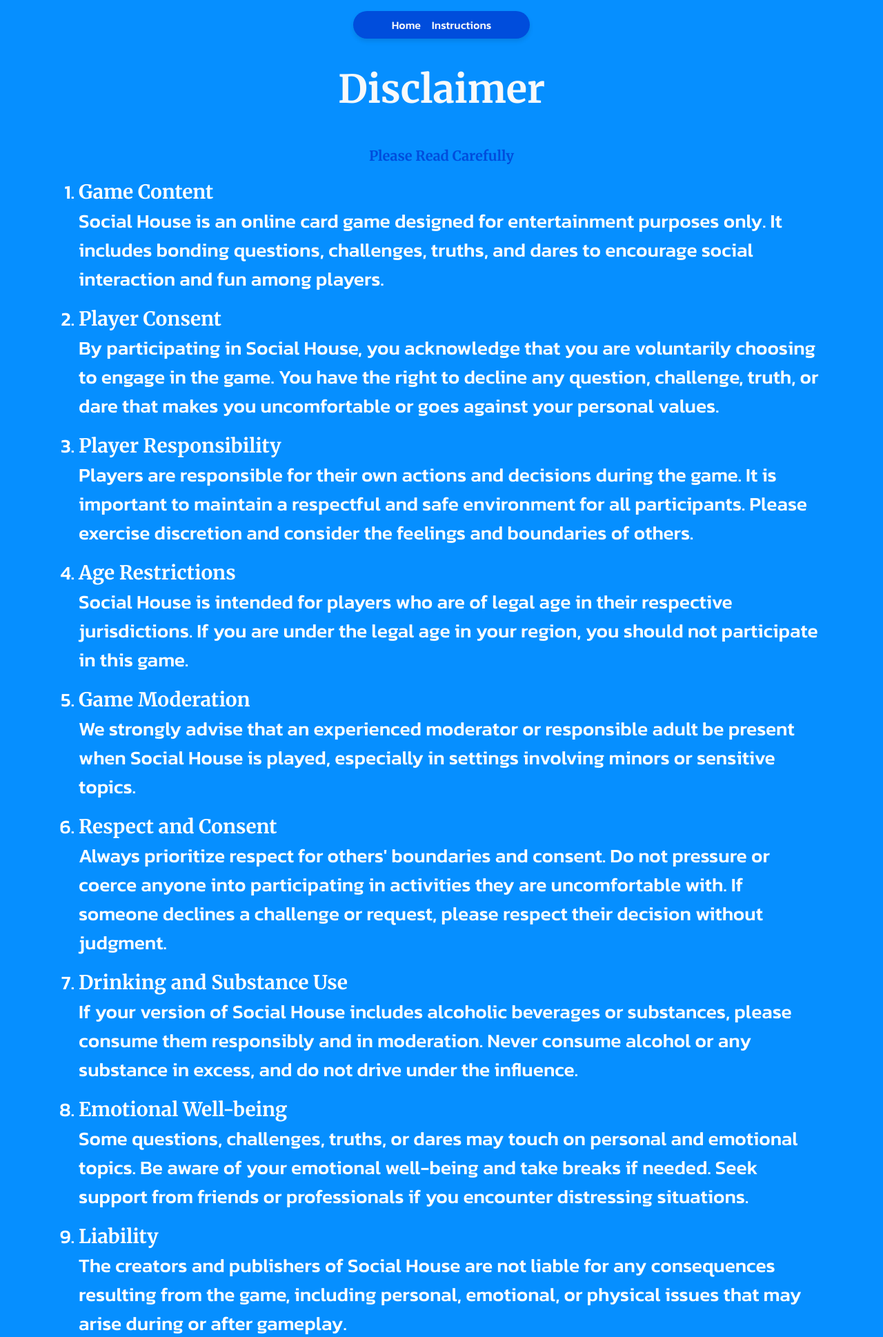
After one commit to coopersully/hidden_ties, a Flask app: page /disclaimer in a window 1280 px wide. The commit adds this page. Shown: the top 1938 px of the page at 69% size. Run offline with Flask 3, Linux system fonts and the light colour scheme; some libraries are stand-ins or nearby versions.

Commit message:
Add privacy policy and disclaimer

```diff
--- a/app.py
+++ b/app.py
@@ -63,5 +63,14 @@
     return render_template('play.html', cards=selected_questions[:player_count * cards_per_player])
 
 
+@app.route('/disclaimer')
+def disclaimer():
+    return render_template('disclaimer.html')
+
+@app.route('/privacy_policy')
+def privacy_policy():
+    return render_template('privacy_policy.html')
+
+
 if __name__ == '__main__':
     app.run()
--- a/static/cards/nsfw.json
+++ b/static/cards/nsfw.json
@@ -114,6 +114,8 @@
     "Have you ever sexted someone? Who?",
     "Would you ever engage in a polyamorous relationship?",
     "How many people have you ghosted?",
-    "What's the shortest relationship you've been in?"
+    "What's the shortest relationship you've been in?",
+    "What's the youngest age you'd date? Obama is listening.",
+    "Have you ever had a crush on a teacher? Describe it."
   ]
 }
--- a/static/cards/terrible_individuals.json
+++ b/static/cards/terrible_individuals.json
@@ -2,14 +2,11 @@
   "pack_name": "Terrible Individuals [NSFL]",
   "pack_description": "Explore the depths of raw and unfiltered confessions, challenges, and more in this daring pack. These questions dive into the taboo, the outrageous, and the terrible. Not even the FBI could get this stuff out of me.",
   "questions": [
-    "Have you ever wanted to legitimately kill somebody?",
-    "What's the youngest age you'd date? Obama is listening.",
     "What's the most racist thing you've ever said? Say it with passion.",
     "Your father or mother switches bodies with your girlfriend or boyfriend. The only way to switch them back is to have sex with either your partner in your parent's body, or vice versa. Which do you choose?",
     "Would you rather fuck a goat and nobody know, or not fuck a goat and everyone think you did.",
     "Imagine the person to your left's breast's are flight controls and pretend to land a spaceship for 10 seconds.",
     "Have up to 4 other players rub one of your limbs for the next 30 seconds.",
-    "Have you ever had a crush on a teacher? Describe it.",
     "Would you date a close relative if there were no societal repercussions? If yes, who?",
     "Would you rather watch your parents have sex for the rest of your life or join in once to make it stop?",
     "Describe the worst thing you ever did while drunk.",
@@ -31,6 +28,6 @@
     "Post a gender reveal on your story and tag a random person.",
     "Have a person in the room put their belt around you like a leash.",
     "Swap shirts with the person to your left.",
-    "Moon the person to your right."
+    ""
   ]
 }
--- a/static/css/styles.css
+++ b/static/css/styles.css
@@ -137,13 +137,6 @@
     transform: scale(1.025);
 }
 
-.label-top-center {
-    position: relative;
-    text-align: center;
-    top: -65px;
-    margin: 0 auto;
-    display: table;
-    background-color: var(--theme03);
-    padding: 5px 20px;
-    border-radius: 10px;
+.svg-bottom {
+    margin-bottom: -5px;
 }
--- a/templates/about.html
+++ b/templates/about.html
@@ -4,7 +4,7 @@
 
 {% block content %}
 
-
+    <div class="container d-flex justify-content-center align-items-center" style="min-height: calc(100vh - 200px);">
         <div id="card-container" class="d-flex flex-column align-items-center text-center my-4">
             <div class="ht-secondary my-2">
                 <p id="card-count">INSTRUCTIONS 0/0</p>
@@ -22,6 +22,7 @@
             </div>
             <div class="ht-secondary my-2">
                 <p id="hidden-ties">SOCIAL HOUSE</p>
+            </div>
         </div>
     </div>
 
--- a/templates/base.html
+++ b/templates/base.html
@@ -37,8 +37,30 @@
 <body>
 
 <!-- Page content -->
-<div class="container d-flex justify-content-center align-items-center" style="min-height: calc(100vh - 200px);">
-    {% block content %}{% endblock %}
+{% block content %}{% endblock %}
+
+<!-- Footer -->
+<svg class="svg-bottom" xmlns="http://www.w3.org/2000/svg" viewBox="0 0 1440 320">
+    <path fill="#004ddc" fill-opacity="1"
+          d="M0,96L80,85.3C160,75,320,53,480,85.3C640,117,800,203,960,229.3C1120,256,1280,224,1360,208L1440,192L1440,320L1360,320C1280,320,1120,320,960,320C800,320,640,320,480,320C320,320,160,320,80,320L0,320Z"></path>
+</svg>
+<div class="jumbotron jumbotron-fluid text-light ht-secondary" style="background: #004ddc;">
+    <div class="container">
+        <div style="color: var(--theme03);">
+            Social House is a local-multiplayer, web-based card game. Select a few themes, build a game, and play it
+            with your friends. All of these cards, questions, and challenges assume that you're a normal human being
+            with critical thinking skills and common sense. Please play the game responsibly and don't be stupid.
+        </div>
+        <div class="d-flex flex-column flex-sm-row justify-content-between pt-4" style="color: var(--theme05);">
+            <a href="{{ url_for('disclaimer') }}" style="color: inherit; text-decoration: inherit;">Disclaimer</a>
+            <a href="{{ url_for('privacy_policy') }}" style="color: inherit; text-decoration: inherit;">Privacy
+                Policy</a>
+        </div>
+        <div class="d-flex flex-column flex-sm-row justify-content-between pb-4">
+            <p>© 2023 Neonaut LLC. All rights reserved.</p>
+            <p>Designed & created by Neonaut.</p>
+        </div>
+    </div>
 </div>
 
 <!-- Navigation -->
--- /dev/null
+++ b/templates/disclaimer.html
@@ -0,0 +1,147 @@
+{% extends 'base.html' %}
+
+{% block title %}Home{% endblock %}
+
+{% block content %}
+
+    <div class="container d-flex justify-content-center align-items-center" style="min-height: calc(100vh - 200px);">
+        <div class="text-center text-white my-5">
+
+            <!-- Header -->
+            <div class="jumbotron jumbotron-fluid text-light my-5">
+                <div class="container">
+                    <h1 class="display-4 ht-primary">Disclaimer</h1>
+                </div>
+            </div>
+
+            <div class="ht-secondary fs-3" style="text-align: left;">
+                <p class="lead mx-auto text-center" style="color: var(--theme02);">
+                    <strong class="ht-primary">Please Read Carefully</strong>
+                </p>
+
+                <ol>
+                    <li>
+                        <strong class="ht-primary">Game Content</strong>
+                        <p>
+                            Social House is an online card game designed for entertainment purposes only. It includes
+                            bonding
+                            questions, challenges, truths, and dares to encourage social interaction and fun among
+                            players.
+                        </p>
+                    </li>
+
+                    <li>
+                        <strong class="ht-primary">Player Consent</strong>
+                        <p>
+                            By participating in Social House, you acknowledge that you are voluntarily choosing to
+                            engage in
+                            the
+                            game. You have the right to decline any question, challenge, truth, or dare that makes you
+                            uncomfortable
+                            or goes against your personal values.
+                        </p>
+                    </li>
+
+                    <li>
+                        <strong class="ht-primary">Player Responsibility</strong>
+                        <p>
+                            Players are responsible for their own actions and decisions during the game. It is important
+                            to
+                            maintain
+                            a respectful and safe environment for all participants. Please exercise discretion and
+                            consider
+                            the
+                            feelings and boundaries of others.
+                        </p>
+                    </li>
+
+                    <li>
+                        <strong class="ht-primary">Age Restrictions</strong>
+                        <p>
+                            Social House is intended for players who are of legal age in their respective jurisdictions.
+                            If
+                            you are
+                            under the legal age in your region, you should not participate in this game.
+                        </p>
+                    </li>
+
+                    <li>
+                        <strong class="ht-primary">Game Moderation</strong>
+                        <p>
+                            We strongly advise that an experienced moderator or responsible adult be present when Social
+                            House is
+                            played, especially in settings involving minors or sensitive topics.
+                        </p>
+                    </li>
+
+                    <li>
+                        <strong class="ht-primary">Respect and Consent</strong>
+                        <p>
+                            Always prioritize respect for others' boundaries and consent. Do not pressure or coerce
+                            anyone
+                            into
+                            participating in activities they are uncomfortable with. If someone declines a challenge or
+                            request,
+                            please respect their decision without judgment.
+                        </p>
+                    </li>
+
+                    <li>
+                        <strong class="ht-primary">Drinking and Substance Use</strong>
+                        <p>
+                            If your version of Social House includes alcoholic beverages or substances, please consume
+                            them
+                            responsibly and in moderation. Never consume alcohol or any substance in excess, and do not
+                            drive under
+                            the influence.
+                        </p>
+                    </li>
+
+                    <li>
+                        <strong class="ht-primary">Emotional Well-being</strong>
+                        <p>
+                            Some questions, challenges, truths, or dares may touch on personal and emotional topics. Be
+                            aware of
+                            your emotional well-being and take breaks if needed. Seek support from friends or
+                            professionals
+                            if you
+                            encounter distressing situations.
+                        </p>
+                    </li>
+
+                    <li>
+                        <strong class="ht-primary">Liability</strong>
+                        <p>
+                            The creators and publishers of Social House are not liable for any consequences resulting
+                            from
+                            the game,
+                            including personal, emotional, or physical issues that may arise during or after gameplay.
+                        </p>
+                    </li>
+
+                    <li>
+                        <strong class="ht-primary">Have Fun Responsibly</strong>
+                        <p>
+                            Social House is meant to be a source of enjoyment and connection. Please play responsibly,
+                            and
+                            remember
+                            that the primary goal is to have fun and strengthen social bonds.
+                        </p>
+                    </li>
+                </ol>
+
+                <p>
+                    By participating in Social House, you agree to abide by these guidelines and understand the nature
+                    of the game. If you have any concerns or questions about the game's content or rules, please seek
+                    clarification from the game's organizers or moderators.
+                </p>
+
+                <p class="text-center" style="color: var(--theme02);">
+                    Thank you for playing Social House responsibly and respectfully.
+                </p>
+            </div>
+
+        </div>
+    </div>
+
+{% endblock %}
--- a/templates/play.html
+++ b/templates/play.html
@@ -3,6 +3,9 @@
 {% block title %}Play{% endblock %}
 
 {% block content %}
+
+    <div class="container d-flex justify-content-center align-items-center" style="min-height: calc(100vh - 200px);">
+
 
         <div id="card-container" class="d-flex flex-column align-items-center text-center my-4">
             <div class="ht-secondary my-2">
@@ -21,6 +24,7 @@
             </div>
             <div class="ht-secondary my-2">
                 <p id="hidden-ties">SOCIAL HOUSE</p>
+            </div>
         </div>
     </div>
 
```
Also changed, not shown: templates/index.html (+8 -2 lines), templates/privacy_policy.html (added, +85 -0 lines). Lines whose indentation alone changed are shown as unchanged.
